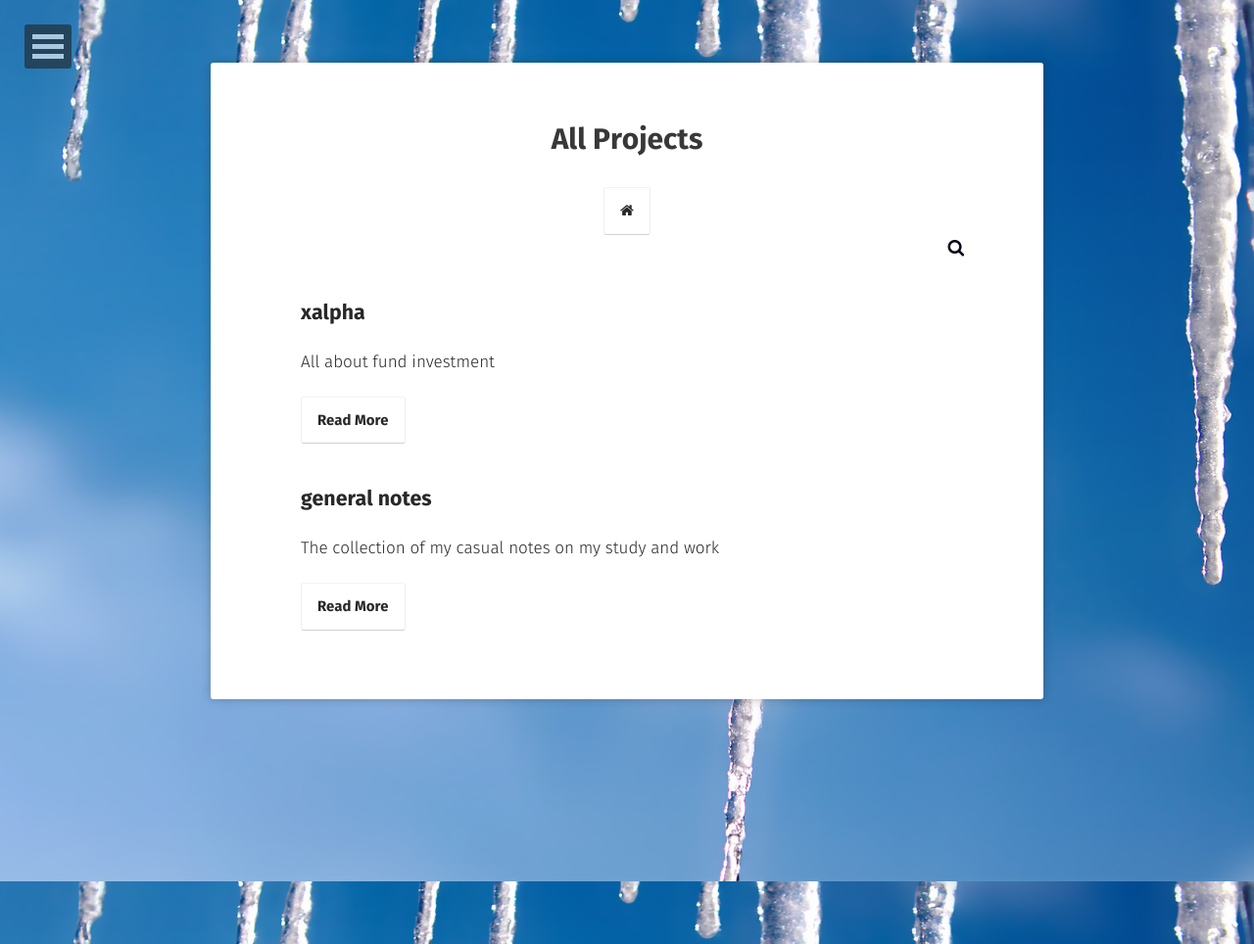
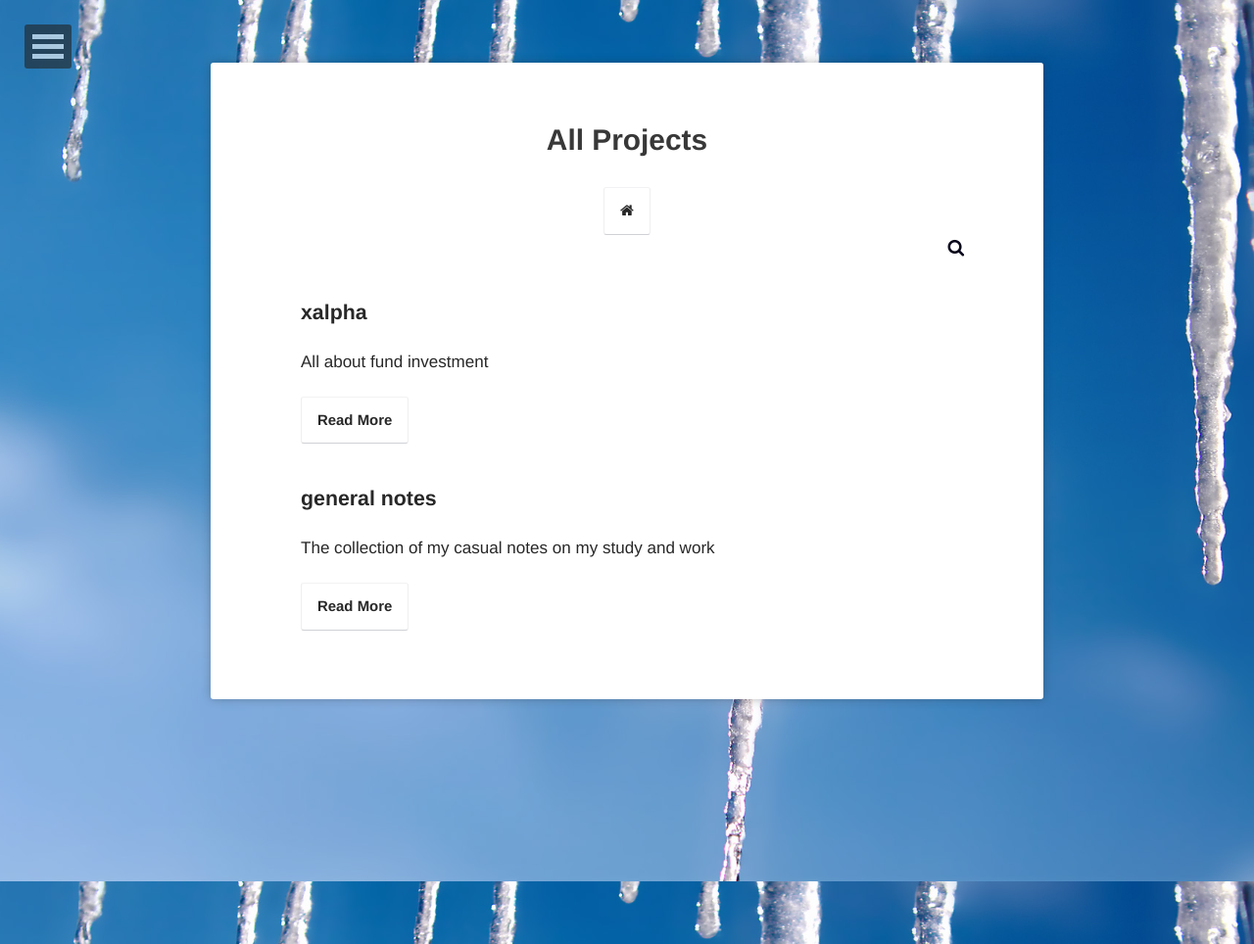
Before and after one commit to refraction-ray/refraction-ray.github.io, a Jekyll site: the page built from projects/index.md, in a window 1280 px wide. Shown: the whole page at 98% size. Built offline with Jekyll 4.4.1, drawn with Linux system fonts in a browser that asks for light colours; some web fonts are replaced.

Commit message:
default font to spped up

```diff
--- a/_sass/typography.scss
+++ b/_sass/typography.scss
@@ -60,7 +60,7 @@ h3.title a {
             }
 		}
 		p {
-			font-weight: lighter;
+			font-weight: 200;
 			@include font-rem(16);
 		}
 	}
--- a/_sass/variables.scss
+++ b/_sass/variables.scss
@@ -27,7 +27,7 @@ $danger				 : #C64537;
 $info		         : #308cbc;
 
 //fonts
-$font1               : Fira Sans, sans-serif;
+$font1               : "Helvetica Neue", Helvetica, Arial, "PingFang SC", "Hiragino Sans GB", "Heiti SC", "Microsoft YaHei", "WenQuanYi Micro Hei", sans-serif;//Fira Sans, sans-serif;
 $font2               : "SFMono-Regular",Consolas,"Liberation Mono",Menlo,Courier,monospace;
 $alt-font            : serif;
 $doc-font-size       : 15;
```
